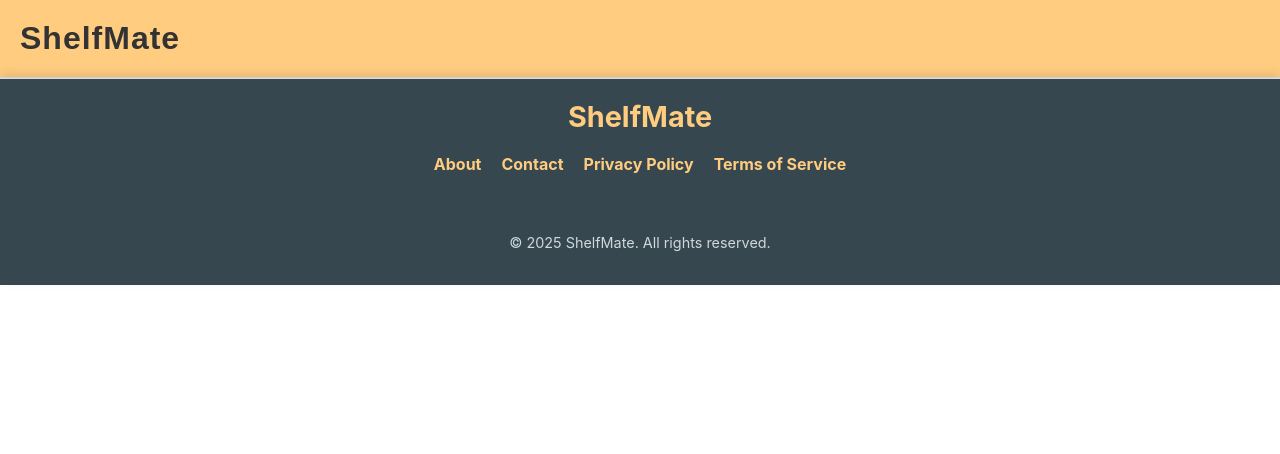
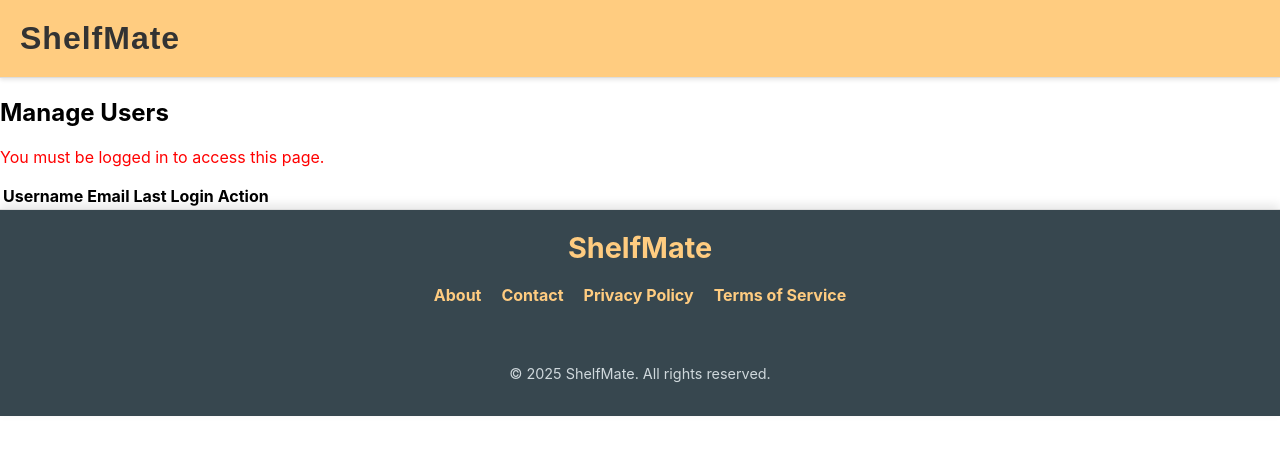
Before and after one commit to enikoandrea123/smart-reading-platform, a React (Create React App) app in the folder smart-reading-platform/frontend/: page /manageusers in a window 1280 px wide. Shown: the top 454 px of the page. Built offline with nearby package versions, Linux system fonts and the light colour scheme.

Commit message:
add ManageUsers component

```diff
--- a/smart-reading-platform/frontend/src/App.js
+++ b/smart-reading-platform/frontend/src/App.js
@@ -18,6 +18,8 @@ import Favorites from './components/Favorites';
 import Track from './components/Track';
 import Recommendations from './components/Recommendations';
 import Contact from './components/Contact';
+import ManageUsers from "./components/ManageUsers";
+
 
 function App() {
   return (
@@ -37,6 +39,7 @@ function App() {
       <Route path="/track" component={Track} />
       <Route path="/recommendations" component={Recommendations} />
       <Route path="/contact" component={Contact} />
+      <Route path="/manageusers" component={ManageUsers} />
       <Footer />
     </Router>
   );
--- /dev/null
+++ b/smart-reading-platform/frontend/src/components/ManageUsers.js
@@ -0,0 +1,87 @@
+import React, { useEffect, useState } from "react";
+
+const ManageUsers = () => {
+    const [users, setUsers] = useState([]);
+    const [error, setError] = useState(null);
+    const token = localStorage.getItem("token");
+
+    useEffect(() => {
+        if (token) {
+            fetchUsers();
+        } else {
+            setError("You must be logged in to access this page.");
+        }
+    }, [token]);
+
+    const fetchUsers = async () => {
+        try {
+            const response = await fetch("http://127.0.0.1:5000/admin/manageusers", {
+                headers: { Authorization: `Bearer ${token}` }
+            });
+
+            if (!response.ok) {
+                const errorData = await response.json();
+                throw new Error(errorData.message || "Failed to fetch users");
+            }
+
+            const data = await response.json();
+            setUsers(data);
+        } catch (error) {
+            console.error("Error fetching users:", error);
+            setError(error.message);
+        }
+    };
+
+    const handleDelete = async (userId) => {
+        if (!window.confirm("Are you sure you want to delete this user?")) return;
+
+        try {
+            const response = await fetch(`http://127.0.0.1:5000/admin/deleteuser/${userId}`, {
+                method: "DELETE",
+                headers: { Authorization: `Bearer ${token}` }
+            });
+
+            if (!response.ok) {
+                const errorData = await response.json();
+                throw new Error(errorData.message || "Failed to delete user");
+            }
+
+            setUsers(users.filter(user => user.id !== userId));
+        } catch (error) {
+            console.error("Error deleting user:", error);
+        }
+    };
+
+    return (
+        <div className="manage-users">
+            <h2>Manage Users</h2>
+            {error && <p style={{ color: "red" }}>{error}</p>}
+            <table>
+                <thead>
+                    <tr>
+                        <th>Username</th>
+                        <th>Email</th>
+                        <th>Last Login</th>
+                        <th>Action</th>
+                    </tr>
+                </thead>
+                <tbody>
+                    {users.map(user => (
+                        <tr key={user.id}>
+                            <td>{user.name}</td>
+                            <td>{user.email}</td>
+                            <td>{user.last_login}</td>
+                            <td>
+                                <button onClick={() => handleDelete(user.id)} className="delete-btn">
+                                    Delete
+                                </button>
+                            </td>
+                        </tr>
+                    ))}
+                </tbody>
+            </table>
+        </div>
+    );
+};
+
+export default ManageUsers;
```
